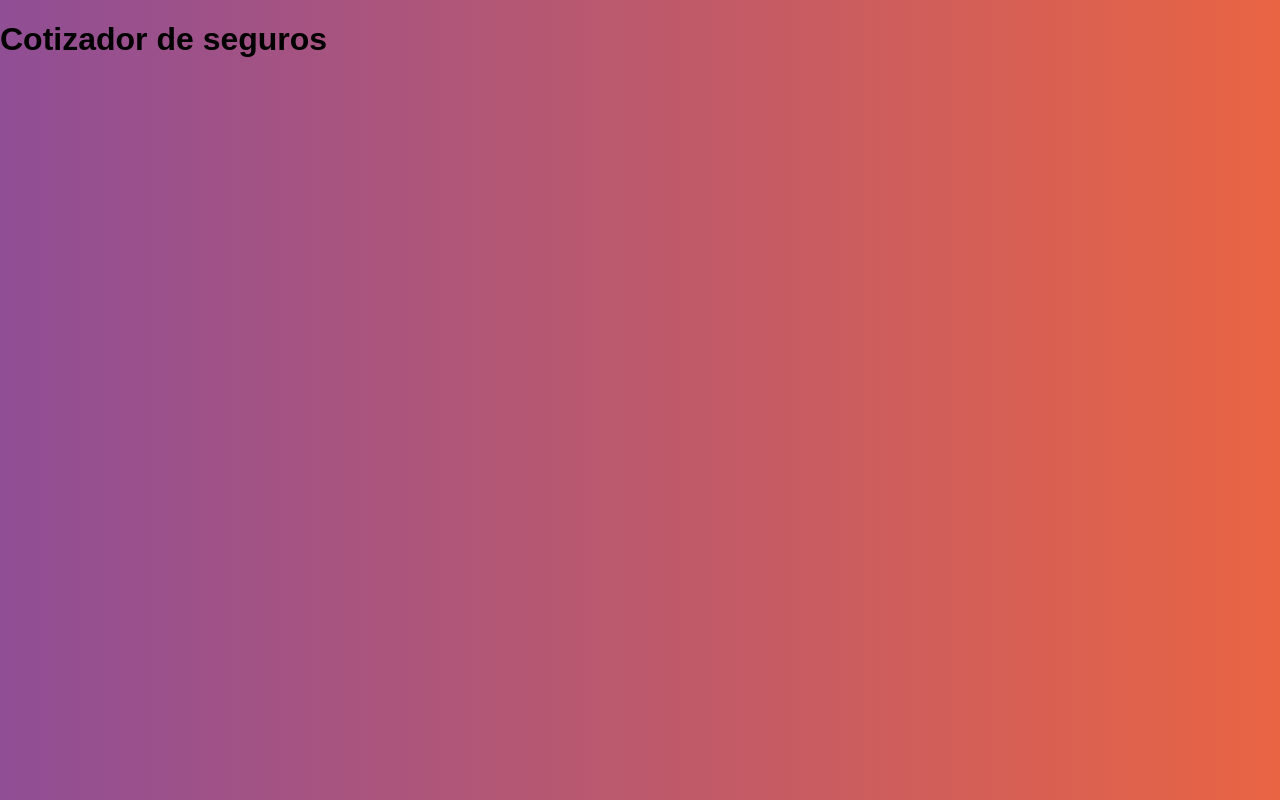
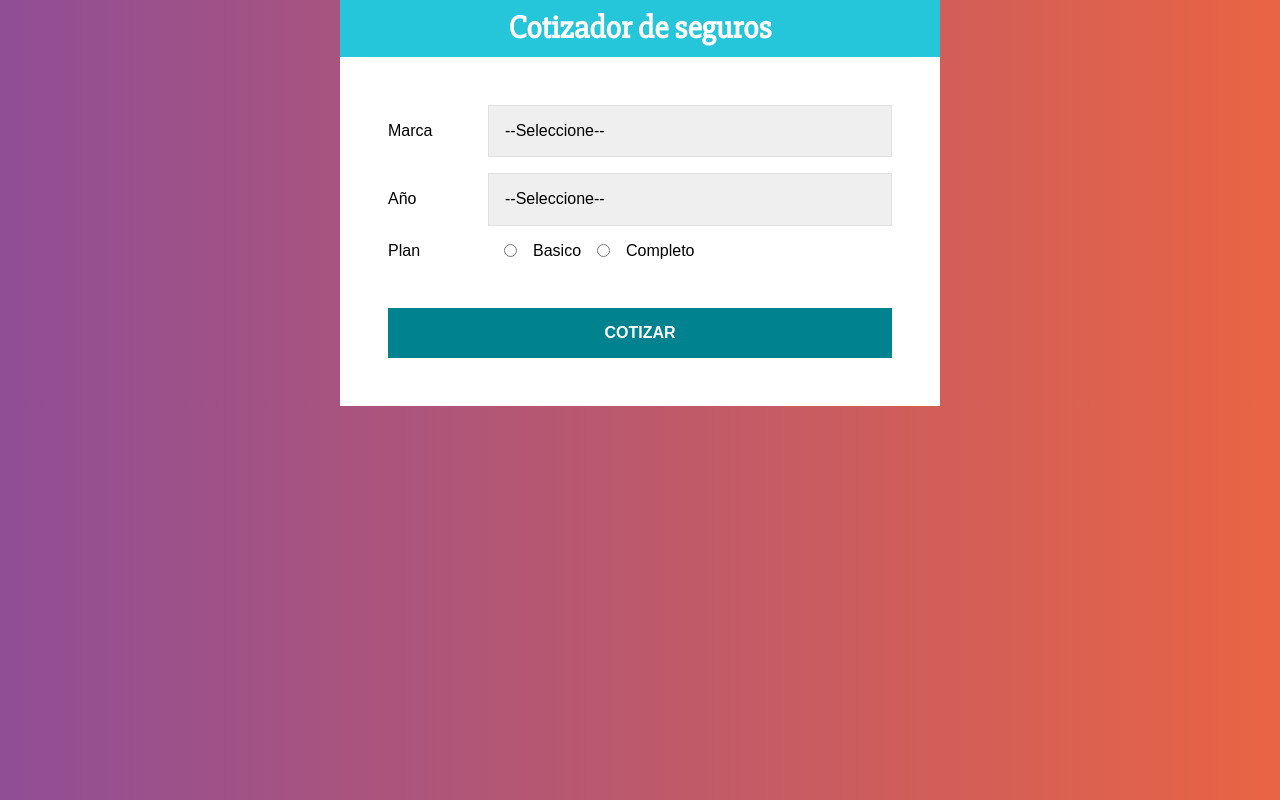
Before and after one commit to JEsteban1999/cotizador-autos-react, a React (Create React App) app: page / in a window 1280 px wide. Built offline with nearby package versions, Linux system fonts and the light colour scheme.

Commit message:
Archivos modificados

```diff
--- a/package.json
+++ b/package.json
@@ -3,6 +3,8 @@
   "version": "0.1.0",
   "private": true,
   "dependencies": {
+    "@emotion/react": "^11.10.5",
+    "@emotion/styled": "^11.10.5",
     "@testing-library/jest-dom": "^5.16.5",
     "@testing-library/react": "^13.4.0",
     "@testing-library/user-event": "^13.5.0",
--- a/src/App.js
+++ b/src/App.js
@@ -1,13 +1,28 @@
 import React from 'react';
 import Header from './components/Header';
+import Formulario from './components/Formulario';
+import styled from '@emotion/styled';
+
+const Contenedor = styled.div`
+  max-width: 600px;
+  margin: 0 auto;
+`;
+
+const ContenedorFormulario = styled.div`
+  background-color: #FFF;
+  padding: 3rem;
+`
 
 function App() {
   return (
-    <div className="App">
+    <Contenedor>
       <Header
         titulo = 'Cotizador de seguros'
       />
-    </div>
+      <ContenedorFormulario>
+        <Formulario />
+      </ContenedorFormulario>
+    </Contenedor>
   );
 }
 
--- /dev/null
+++ b/src/components/Formulario.js
@@ -0,0 +1,146 @@
+import React, {useState} from 'react';
+import styled from '@emotion/styled';
+
+const Campo = styled.div`
+    display: flex;
+    margin-bottom: 1rem;
+    align-items: center;
+`;
+
+const Label = styled.label`
+    flex: 0 0 100px;
+`;
+
+const Select = styled.select`
+    display: block;
+    width: 100%;
+    padding: 1rem;
+    border: 1px solid #e1e1e1;
+    -webkit-appearance: none;
+`;
+
+const InputRadio = styled.input`
+    margin: 0 1rem;
+`;
+
+const Boton = styled.button`
+    background-color: #00838F;
+    font-size: 16px;
+    width: 100%;
+    padding: 1rem;
+    color: #FFFFFF;
+    text-transform: uppercase;
+    font-weight: bold;
+    border: none;
+    transition: background-color .3s ease;
+    margin-top: 2rem;
+
+    &:hover {
+        background-color: #26c6da;
+        cursor: pointer;
+    }
+`;
+
+const Error = styled.div`
+    background-color: red;
+    color: white;
+    padding: 1rem;
+    width: 100%;
+    text-align: center;
+    margin-bottom: 2rem;
+`;
+
+const Formulario = () => {
+
+    const [datos, guardarDatos] = useState({
+        marca: '',
+        year: '',
+        plan: '',
+    });
+
+    const [error, guardarError] = useState(false)
+
+    // Extraer los valores del state
+    const {marca, year, plan} = datos;
+
+    // Leer los datos del formulario y colocarlos en el state
+    const obtenerInformacion = e => {
+        guardarDatos({
+            ...datos,
+            [e.target.name]: e.target.value
+        })
+    }
+
+    // Cuando el usuario presiona submit
+    const cotizarSeguro = e => {
+        e.preventDefault();
+
+        if (marca.trim() === '' || year.trim() === '' || plan.trim() === '') {
+            guardarError(true);
+            return;
+        }
+        guardarError(false)
+
+    }
+
+    return (
+        <form
+            onSubmit = {cotizarSeguro}
+        >
+            {error ? <Error>Todos los campos son requeridos</Error> : null}
+            <Campo>
+                <Label>Marca</Label>
+                <Select
+                    name = "marca"
+                    value = {marca}
+                    onChange = {obtenerInformacion}
+                >
+                    <option value = "">--Seleccione--</option>
+                    <option value = "americano">Americano</option>
+                    <option value = "europeo">Europeo</option>
+                    <option value = "asiatico">Asiatico</option>
+                </Select>
+            </Campo>
+            <Campo>
+                <Label>Año</Label>
+                <Select
+                    name = "year"
+                    value = {year}
+                    onChange = {obtenerInformacion}
+                >
+                    <option value = "">--Seleccione--</option>
+                    <option value = "2022">2022</option>
+                    <option value = "2021">2021</option>
+                    <option value = "2020">2020</option>
+                    <option value = "2019">2019</option>
+                    <option value = "2018">2018</option>
+                    <option value = "2017">2017</option>
+                    <option value = "2016">2016</option>
+                    <option value = "2015">2015</option>
+                    <option value = "2014">2014</option>
+                    <option value = "2013">2013</option>
+                </Select>
+            </Campo>
+            <Campo>
+                <Label>Plan</Label>
+                <InputRadio
+                    type = "radio"
+                    name = "plan"
+                    value = "basico"
+                    checked = {plan === "basico"}
+                    onChange = {obtenerInformacion}
+                /> Basico
+                <InputRadio
+                    type = "radio"
+                    name = "plan"
+                    value = "completo"
+                    checked = {plan === "completo"}
+                    onChange = {obtenerInformacion}
+                /> Completo
+            </Campo>
+            <Boton type = "submit">Cotizar</Boton>
+        </form>
+    );
+}
+
+export default Formulario;
--- a/src/components/Header.js
+++ b/src/components/Header.js
@@ -1,10 +1,26 @@
 import React from 'react';
+import styled from '@emotion/styled';
+
+const ContenedorHeader = styled.header`
+    background-color: #26C6DA;
+    padding: 10px;
+    font-weight: bold;
+    color: #FFFFFF;
+`
+
+const TextoHeader = styled.h1`
+    font-size: 2rem;
+    margin: 0;
+    font-family: 'Slabo 27px', serif;
+    text-align: center;
+`
+
 
 const Header = ({titulo}) => {
     return (
-        <header>
-            <h1>{titulo}</h1>
-        </header>
+        <ContenedorHeader>
+            <TextoHeader>{titulo}</TextoHeader>
+        </ContenedorHeader>
     );
 }
 
```
Also changed, not shown: 1 other file (tests, documents, lock files or other folders).
